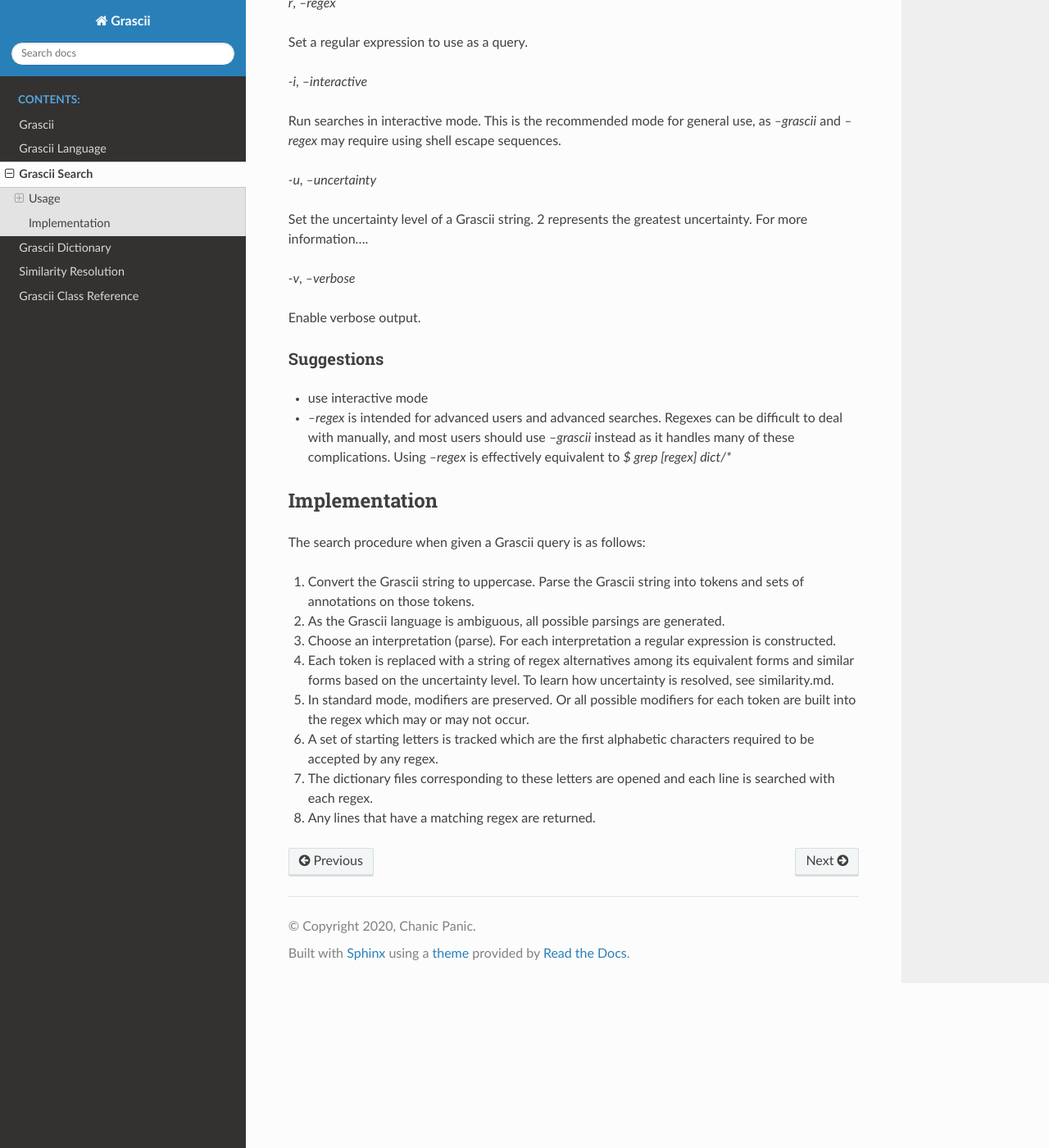
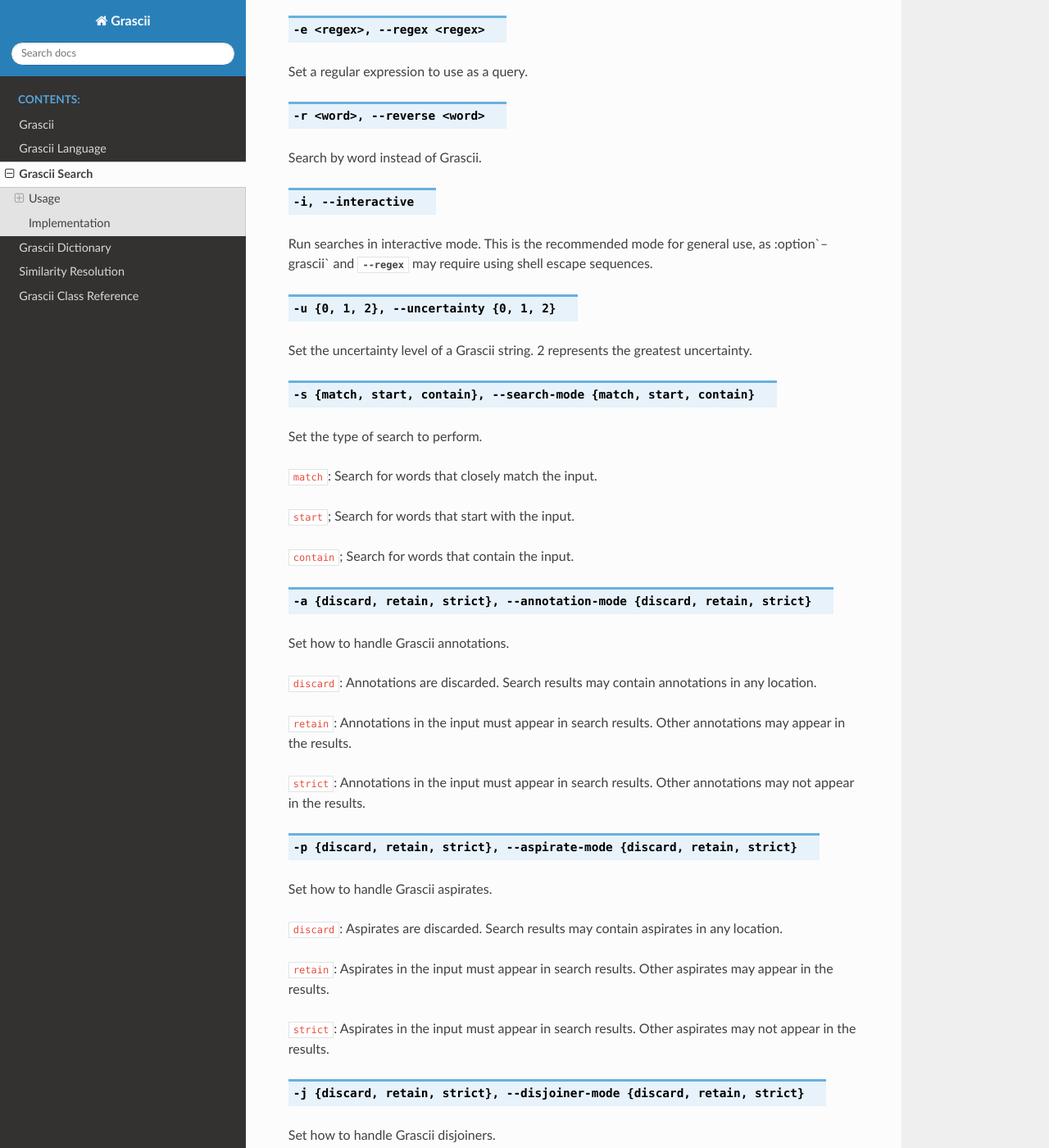
Before and after one commit to grascii/grascii, a Sphinx documentation site: the page built from docs/gsearch.rst, in a window 1280 px wide and 1400 px high, scrolled down 584 px. Shown: the whole window at 82% size. Built offline with Sphinx 7.4.7 and the Read the Docs theme 2.0.0, drawn with Linux system fonts in a browser that asks for light colours; some of the changed text lies outside the part shown.

Commit message:
updated search options

```diff
--- a/docs/gsearch.rst
+++ b/docs/gsearch.rst
@@ -10,43 +10,108 @@ search the Grascii dictionary for potential translations.
 Usage
 *****
 
-`python grascii.py search [-h] (-g GRASCII | -r REGEX | -i) [-u {0,1,2}] [-v]`
+.. object:: grascii search ...
 
-`-h`, `--help`
+.. option:: -h, --help
 
 Print a help message and exit.
 
-`g`, `--grascii`
+.. option:: -g <grascii>, --grascii <grascii>
 
 Set a Grascii String to use as a query.
 
-`r`, `--regex`
+.. option:: -e <regex>, --regex <regex>
 
 Set a regular expression to use as a query.
 
-`-i`, `--interactive`
+.. option:: -r <word>, --reverse <word>
+
+Search by word instead of Grascii.
+
+.. option:: -i, --interactive
 
 Run searches in interactive mode. This is the recommended mode for general
-use, as `--grascii` and `--regex` may require using shell escape sequences.
+use, as :option`--grascii` and :option:`--regex` may require using shell escape sequences.
 
-`-u`, `--uncertainty`
+.. option:: -u {0, 1, 2}, --uncertainty {0, 1, 2}
 
 Set the uncertainty level of a Grascii string. 2 represents the greatest
-uncertainty. For more information....
+uncertainty.
 
-`-v`, `--verbose`
+.. option:: -s {match, start, contain}, --search-mode {match, start, contain}
 
-Enable verbose output.
+Set the type of search to perform.
+
+``match``: Search for words that
+closely match the input.
+
+``start``; Search for words that start with the input.
+
+``contain``; Search for words that contain the input.
+
+.. option:: -a {discard, retain, strict}, --annotation-mode {discard, retain, strict}
+
+Set how to handle Grascii annotations.
+
+``discard``: Annotations are discarded. Search results may contain
+annotations in any location.
+
+``retain``: Annotations in the input must appear in search results. Other annotations may appear in the results.
+
+``strict``: Annotations in the input must appear in search results. Other annotations may not appear in the results.
+
+.. option:: -p {discard, retain, strict}, --aspirate-mode {discard, retain, strict}
+
+Set how to handle Grascii aspirates.
+
+``discard``: Aspirates are discarded. Search results may contain
+aspirates in any location.
+
+``retain``: Aspirates in the input must appear in search results. Other aspirates may appear in the results.
+
+``strict``: Aspirates in the input must appear in search results. Other aspirates may not appear in the results.
+
+.. option:: -j {discard, retain, strict}, --disjoiner-mode {discard, retain, strict}
+
+Set how to handle Grascii disjoiners.
+
+``discard``: Disjoiners are discarded. Search results may contain
+disjoiners in any location.
+
+``retain``: Disjoiners in the input must appear in search results. Other disjoiners may appear in the results.
+
+``strict``: Disjoiners in the input must appear in search results. Other disjoiners may not appear in the results.
+
+.. option:: -n {best, all}, --interpretation {best, all}
+
+How to handle ambiguous Grascii strings.
+
+``best``: Only search with the best interpretation.
+
+``all``: Search with all interpretations.
+
+.. option:: -f, --fix-first
+
+Apply an uncertainty of 0 to the first stroke.
+
+.. option:: -d <dictionary>, --dictionary <dictionary>
+
+Specify which dictionary to search.
+
+``<dictionary>`` is either a path to the output directory of a built
+dictionary, or a colon followed by the name of an installed dictionary.
+Ex: ``:preanniversary``.
+
 
 Suggestions
 ===========
 
 * use interactive mode
-* `--regex` is intended for advanced users and advanced searches. Regexes
+* :option:`--regex` is intended for advanced users and advanced searches. Regexes
   can be difficult to deal with manually, and most users should use
-  `--grascii` instead as it handles many of these complications. Using
-  `--regex` is effectively equivalent to
-  `$ grep [regex] dict/*`
+  :option:`--grascii` instead as it handles many of these complications. Using
+  :option:`--regex` is effectively equivalent to
+  ``$ grep [regex] dict/*``
 
 Implementation
 **************
```
